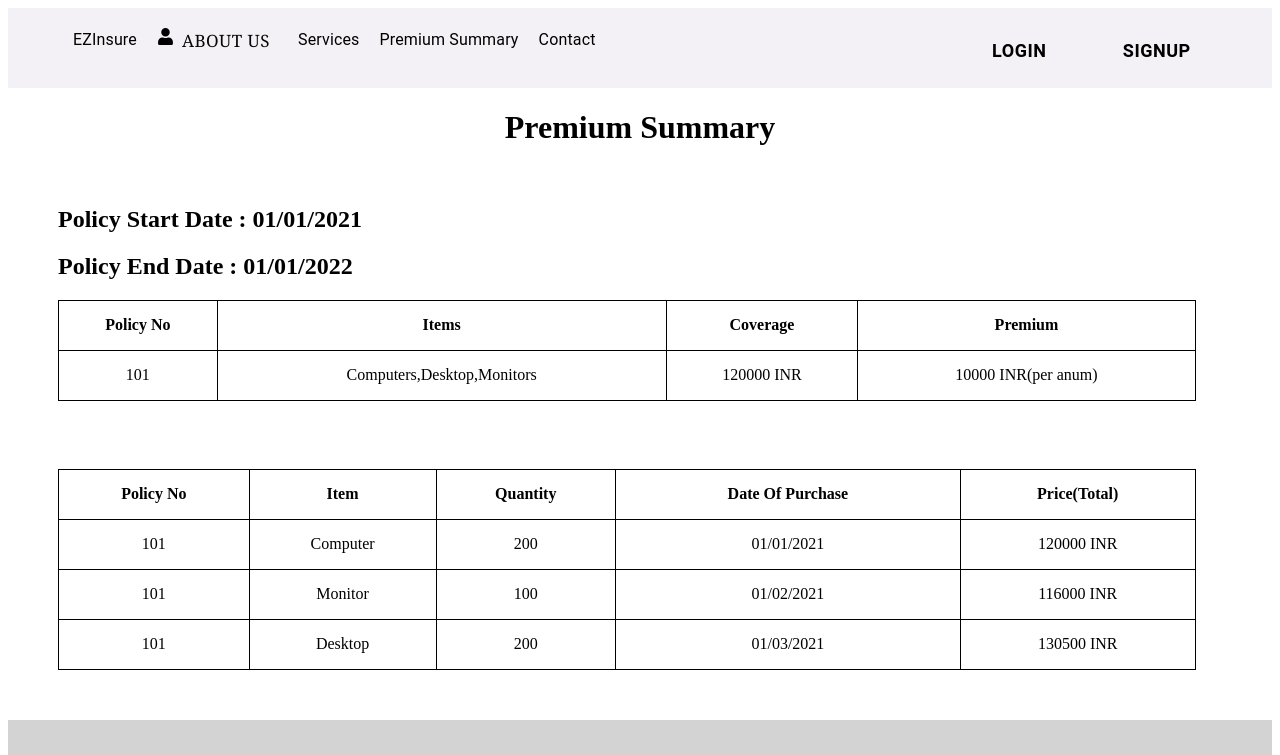
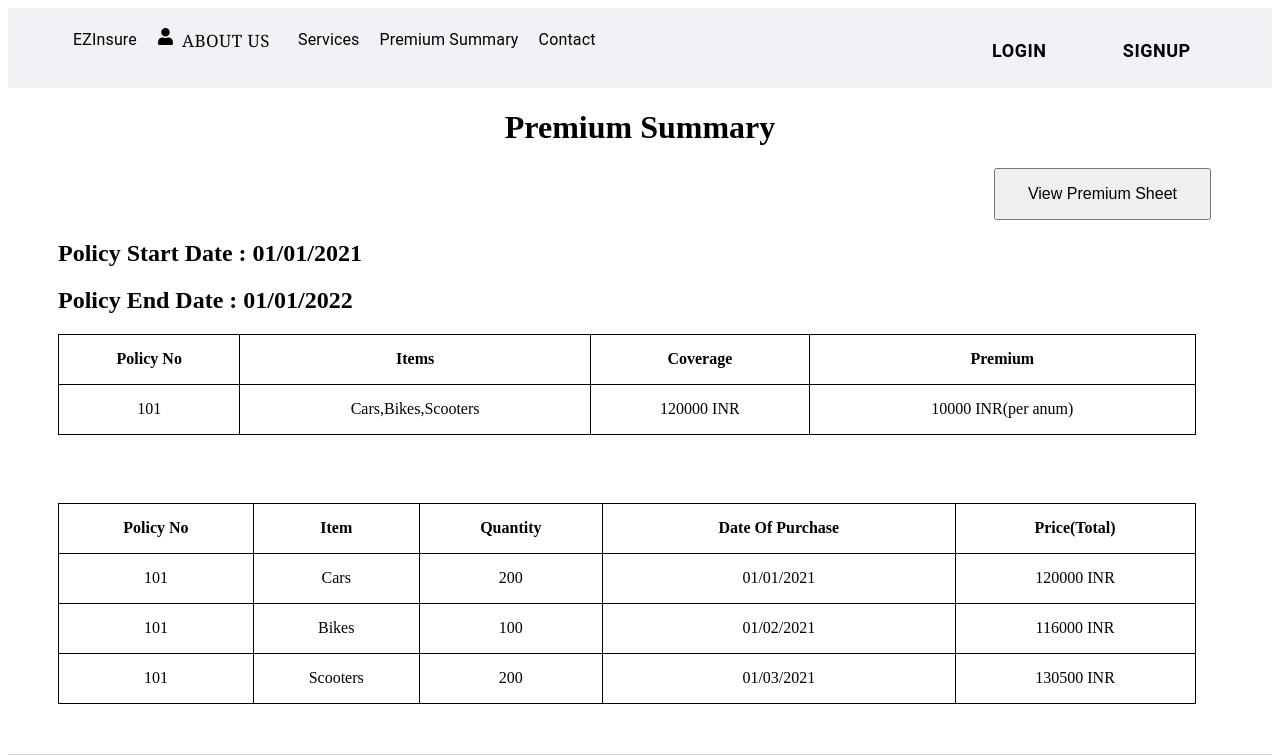
Before and after one commit to mayankavizva/capstone-project, a React (Create React App) app: page /premiumsummary in a window 1280 px wide. Shown: the top 755 px of the page. Built offline with nearby package versions, Linux system fonts and the light colour scheme.

Commit message:
button for premium sheet and styling added

```diff
--- a/src/Components/PremiumSummary.css
+++ b/src/Components/PremiumSummary.css
@@ -22,3 +22,11 @@ tr{
 td{
     text-align: center;
 }
+#btn{
+
+    position: relative;
+    left: 78%;
+    font-size: 16px;
+    padding: 15px 32px;
+    cursor: pointer;
+}
--- a/src/Components/PremiumSummary.js
+++ b/src/Components/PremiumSummary.js
@@ -4,7 +4,8 @@ import "./PremiumSummary.css"
 export const PremiumSummary = () => {
     return (
         <div>
-            <h1>Premium Summary</h1><br/>
+            <h1>Premium Summary</h1>
+            <button id="btn">View Premium Sheet</button>
             <h2>Policy Start Date : 01/01/2021</h2>
             <h2>Policy End Date   : 01/01/2022</h2>
             <table >
@@ -16,7 +17,7 @@ export const PremiumSummary = () => {
                 </tr>
                 <tr>
                     <td>101</td>
-                    <td>Computers,Desktop,Monitors</td>
+                    <td>Cars,Bikes,Scooters</td>
                     <td>120000 INR</td>
                     <td>10000 INR(per anum)</td>
                 </tr>
@@ -32,21 +33,21 @@ export const PremiumSummary = () => {
                 </tr>
                 <tr>
                     <td>101</td>
-                    <td>Computer</td>
+                    <td>Cars</td>
                     <td>200</td>
                     <td>01/01/2021</td>
                     <td>120000 INR</td>
                 </tr>
                 <tr>
                     <td>101</td>
-                    <td>Monitor</td>
+                    <td>Bikes</td>
                     <td>100</td>
                     <td>01/02/2021</td>
                     <td>116000 INR</td>
                 </tr>
                 <tr>
                     <td>101</td>
-                    <td>Desktop</td>
+                    <td>Scooters</td>
                     <td>200</td>
                     <td>01/03/2021</td>
                     <td>130500 INR</td>
```
